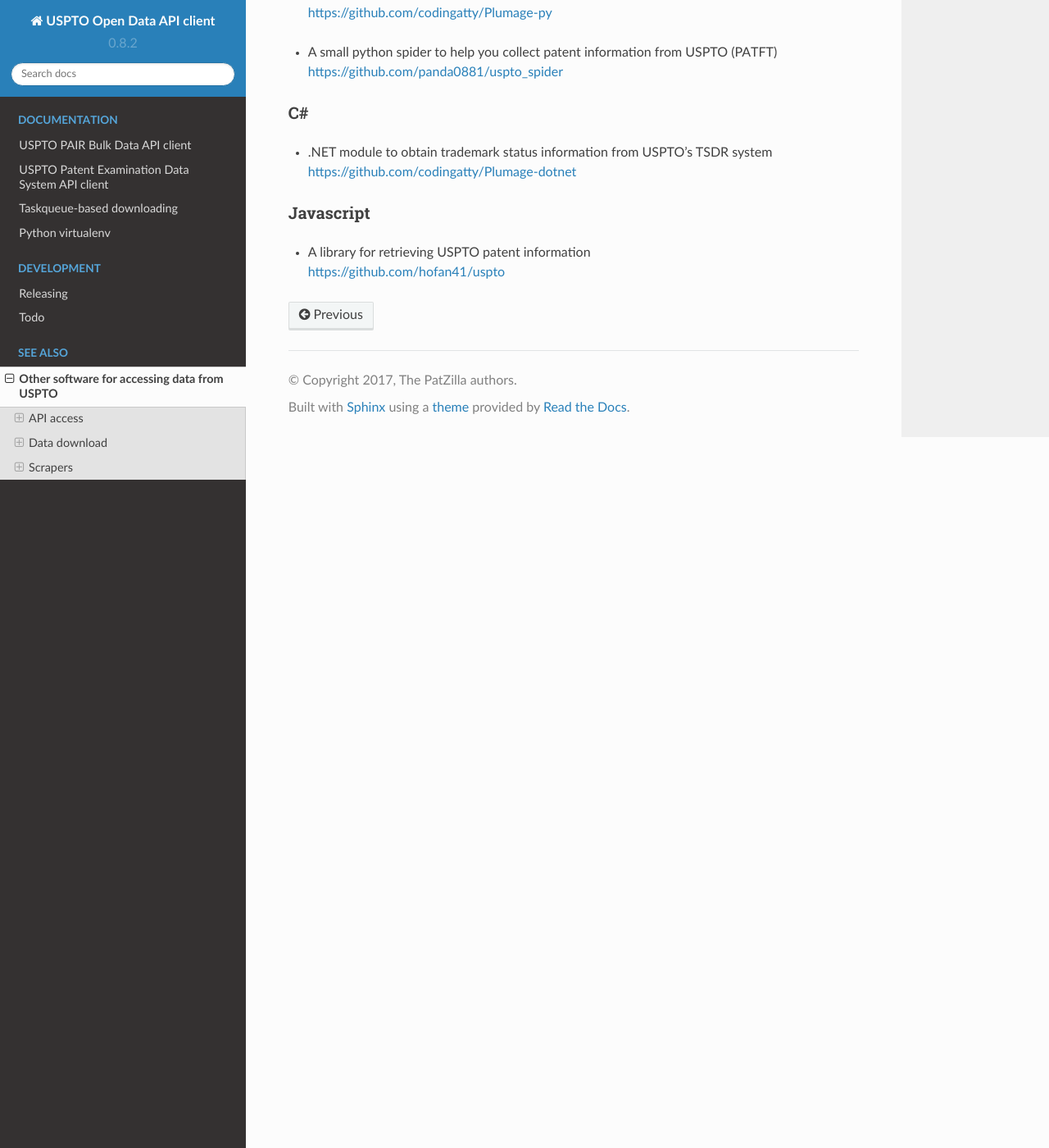
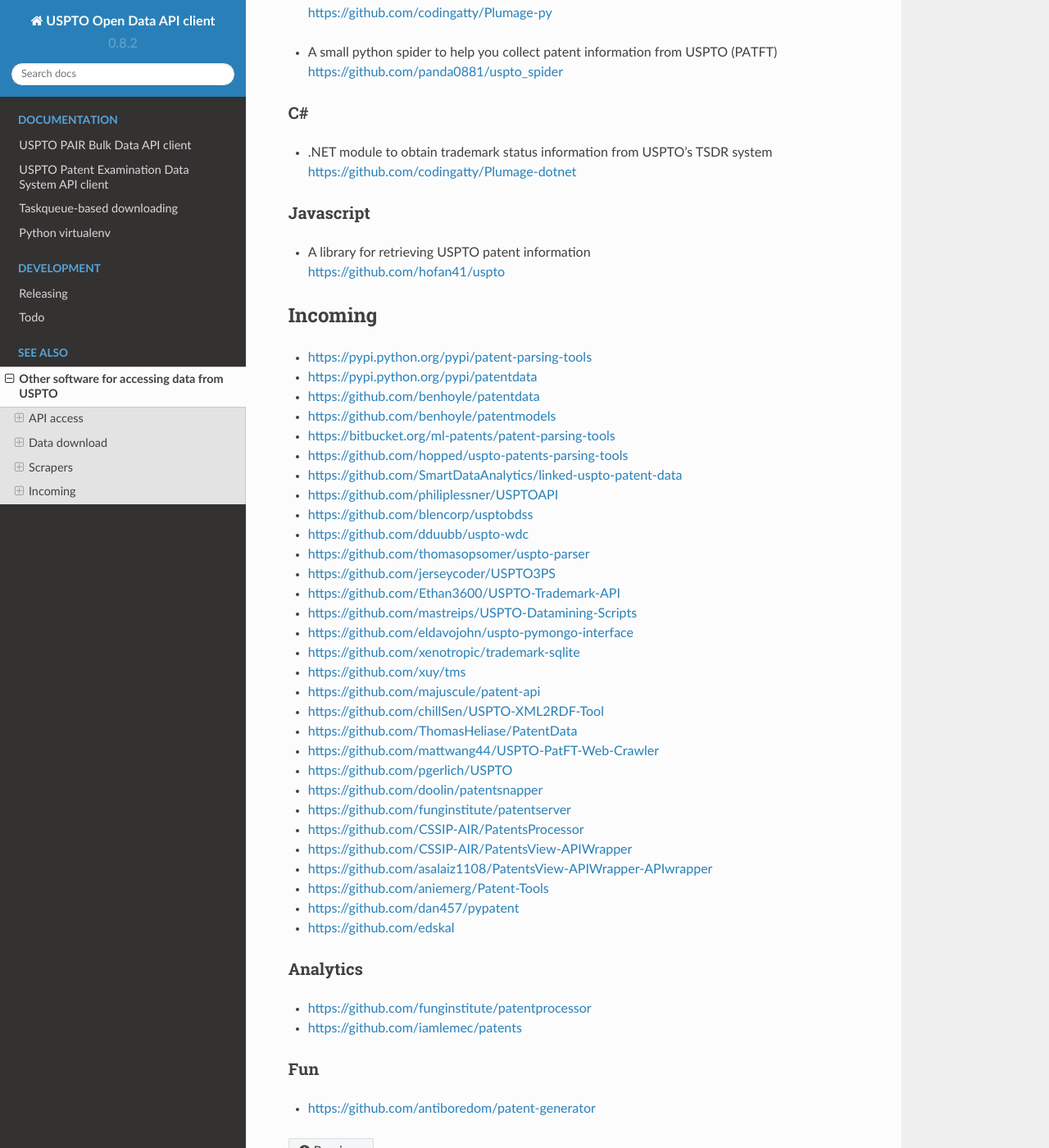
Before and after one commit to ip-tools/uspto-opendata-python, a Sphinx documentation site: the page built from docs/other-software.rst, in a window 1280 px wide and 1400 px high, scrolled down 2312 px. Shown: the whole window at 82% size. Built offline with Sphinx 7.4.7 and the Read the Docs theme 2.0.0, drawn with Linux system fonts in a browser that asks for light colours.

Commit message:
Update docs

```diff
--- a/docs/other-software.rst
+++ b/docs/other-software.rst
@@ -115,3 +115,48 @@
 ==========
 - | A library for retrieving USPTO patent information
   | https://github.com/hofan41/uspto
+
+
+
+********
+Incoming
+********
+- https://pypi.python.org/pypi/patent-parsing-tools
+- https://pypi.python.org/pypi/patentdata
+- https://github.com/benhoyle/patentdata
+- https://github.com/benhoyle/patentmodels
+- https://bitbucket.org/ml-patents/patent-parsing-tools
+- https://github.com/hopped/uspto-patents-parsing-tools
+- https://github.com/SmartDataAnalytics/linked-uspto-patent-data
+- https://github.com/philiplessner/USPTOAPI
+- https://github.com/blencorp/usptobdss
+- https://github.com/dduubb/uspto-wdc
+- https://github.com/thomasopsomer/uspto-parser
+- https://github.com/jerseycoder/USPTO3PS
+- https://github.com/Ethan3600/USPTO-Trademark-API
+- https://github.com/mastreips/USPTO-Datamining-Scripts
+- https://github.com/eldavojohn/uspto-pymongo-interface
+- https://github.com/xenotropic/trademark-sqlite
+- https://github.com/xuy/tms
+- https://github.com/majuscule/patent-api
+- https://github.com/chillSen/USPTO-XML2RDF-Tool
+- https://github.com/ThomasHeliase/PatentData
+- https://github.com/mattwang44/USPTO-PatFT-Web-Crawler
+- https://github.com/pgerlich/USPTO
+- https://github.com/doolin/patentsnapper
+- https://github.com/funginstitute/patentserver
+- https://github.com/CSSIP-AIR/PatentsProcessor
+- https://github.com/CSSIP-AIR/PatentsView-APIWrapper
+- https://github.com/asalaiz1108/PatentsView-APIWrapper-APIwrapper
+- https://github.com/aniemerg/Patent-Tools
+- https://github.com/dan457/pypatent
+- https://github.com/edskal
+
+Analytics
+=========
+- https://github.com/funginstitute/patentprocessor
+- https://github.com/iamlemec/patents
+
+Fun
+===
+- https://github.com/antiboredom/patent-generator
--- a/docs/todo.rst
+++ b/docs/todo.rst
@@ -15,6 +15,7 @@
 - [x] Release on PyPI using twine: https://pypi.python.org/pypi/twine
 - [x] Document the "search" API
 - [o] How to search for date ranges?
+- [o] Use different color for documentation
 
 - [o] Implement paging for search mode
 - [o] Implement PedsSearchDocument, canonization and comparison
```
